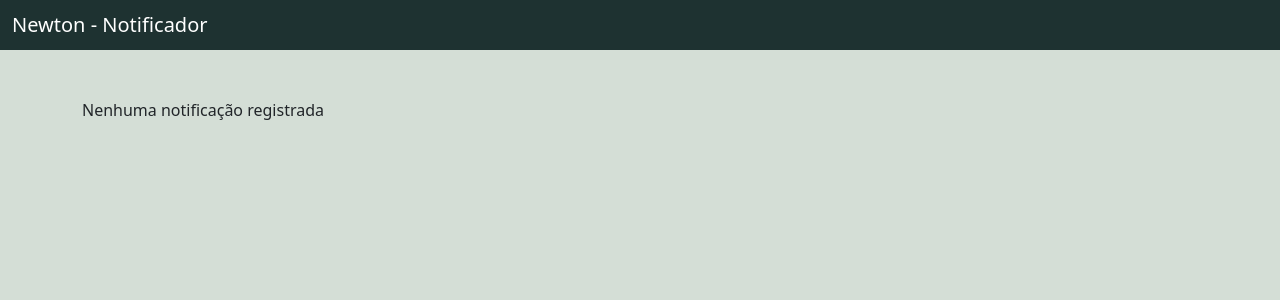
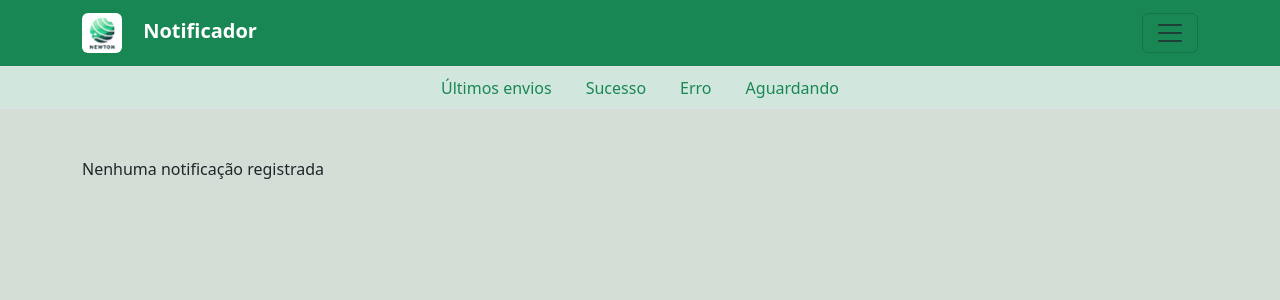
Before and after one commit to PedroHenriqueDevBR/Newton-Notificador, a Django app: page / in a window 1280 px wide. Shown: the top 300 px of the page. Run offline with Django 5.2, Linux system fonts and the light colour scheme; the visitor is signed in with stand-in values (Sample User, id 1); data that the repository does not hold is empty; some libraries are stand-ins or nearby versions.

Commit message:
style: melhoria no template

```diff
--- a/templates/base.html
+++ b/templates/base.html
@@ -9,9 +9,44 @@
     <link rel="stylesheet" href="{% static 'css/style.css' %}">
   </head>
   <body>
+    <nav class="navbar bg-success sticky-top border-bottom border-body">
+      <div class="container">
+          <a class="navbar-brand text-white fw-bolder">
+            <img src="{% static 'images/logo.jpeg' %}" alt="logo" width="40" class="rounded me-3 ">
+            Notificador
+          </a>
+          <button class="navbar-toggler" type="button" data-bs-toggle="offcanvas" data-bs-target="#offcanvasNavbar" aria-controls="offcanvasNavbar" aria-label="Toggle navigation">
+            <span class="navbar-toggler-icon"></span>
+          </button>
+          <div class="offcanvas offcanvas-end" tabindex="-1" id="offcanvasNavbar" aria-labelledby="offcanvasNavbarLabel">
+            <div class="offcanvas-header">
+              <h5 class="offcanvas-title" id="offcanvasNavbarLabel">Sistemas</h5>
+              <button type="button" class="btn-close" data-bs-dismiss="offcanvas" aria-label="Close"></button>
+            </div>
+            <div class="offcanvas-body">
+              <hr style="margin: 0 0 16px 0;">
+              <form method="get">
+                <ul class="list-group list-group-flush">
+                  {% for sistema in sistemas %}
+                  <li class="list-group-item">
+                    <input class="form-check-input me-1" type="checkbox" value="{{ sistema.pk }}" id="sistema-{{ sistema.pk }}" name="sistema" {% if sistema.pk in selecionados %}checked="true"{% endif %}>
+                    <label class="form-check-label stretched-link" for="sistema-{{ sistema.pk }}">{{ sistema.get_full_name }}</label>
+                  </li>
+                  {% endfor %}
+                </ul>
+                <div class="d-grid gap-2 mt-4">
+                  <button class="btn btn-success" type="submit">Filtrar</button>
+                </div>
+              </form>
+            </div>
+          </div>
+      </div>
+    </nav>
 
     {% block body %}
     {% endblock body %}
+
+    <div class="mt-5"></div>
 
     <script src="{% static 'js/jquery-3.7.1.slim.min.js' %}"></script>
     <script src="{% static 'js/popper.min.js' %}"></script>
--- a/templates/index.html
+++ b/templates/index.html
@@ -2,11 +2,12 @@
 
 {% block body %}
 
-<nav class="navbar bg-body-tertiary primary-color">
-    <div class="container-fluid">
-        <span class="navbar-brand mb-0 h1 text-white">Newton - Notificador</span>
-    </div>
-</nav>
+<ul class="nav nav-tabs justify-content-center bg-success-subtle">
+    <li class="nav-item"><a class="nav-link link-success" href="#">Últimos envios</a></li>
+    <li class="nav-item"><a class="nav-link link-success" href="#">Sucesso</a></li>
+    <li class="nav-item"><a class="nav-link link-success" href="#">Erro</a></li>
+    <li class="nav-item"><a class="nav-link link-success" href="#">Aguardando</a></li>
+</ul>
 
 <div class="container mt-5">
     <ol class="list-group">
@@ -15,7 +16,7 @@
             <!-- <input class="form-check-input me-1" type="checkbox" value="{{ notificacao.pk }}" id="notificacao-{{ notificacao.pk }}"> -->
             <div class="ms-2 me-auto">
                 <div class="fw-bold">
-                    <a href="{% url 'apresentar' notificacao.pk %}" style="text-decoration: dashed;">{{ notificacao.pk }} - {{ notificacao.assunto }}</a>
+                    <a href="{% url 'apresentar' notificacao.pk %}" style="text-decoration: dashed;" class="link-success">{{ notificacao.pk }} - {{ notificacao.assunto }}</a>
                 </div>
                 {{ notificacao.sistema }} -> {{ notificacao.destinatarios }}
             </div>
```
Also changed, not shown: core/static/images/logo.jpeg (added).
